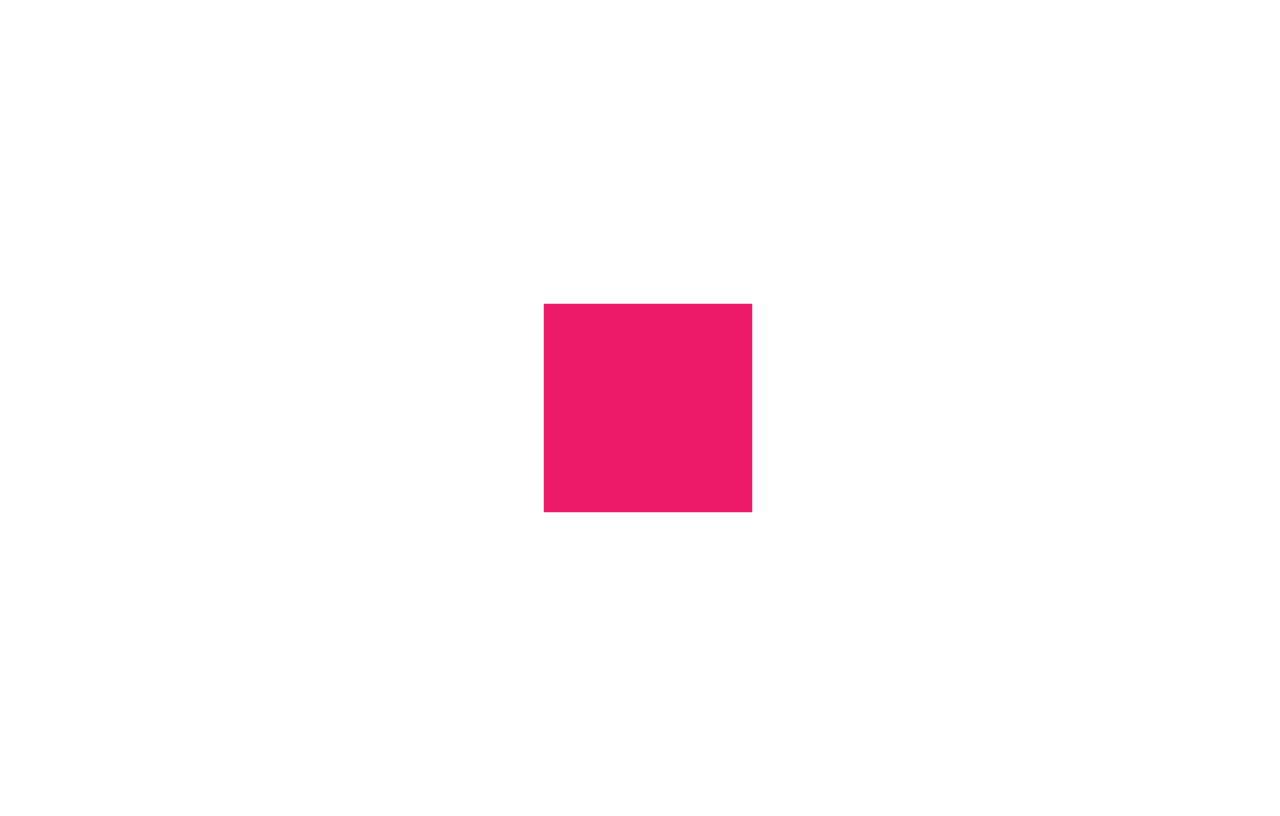
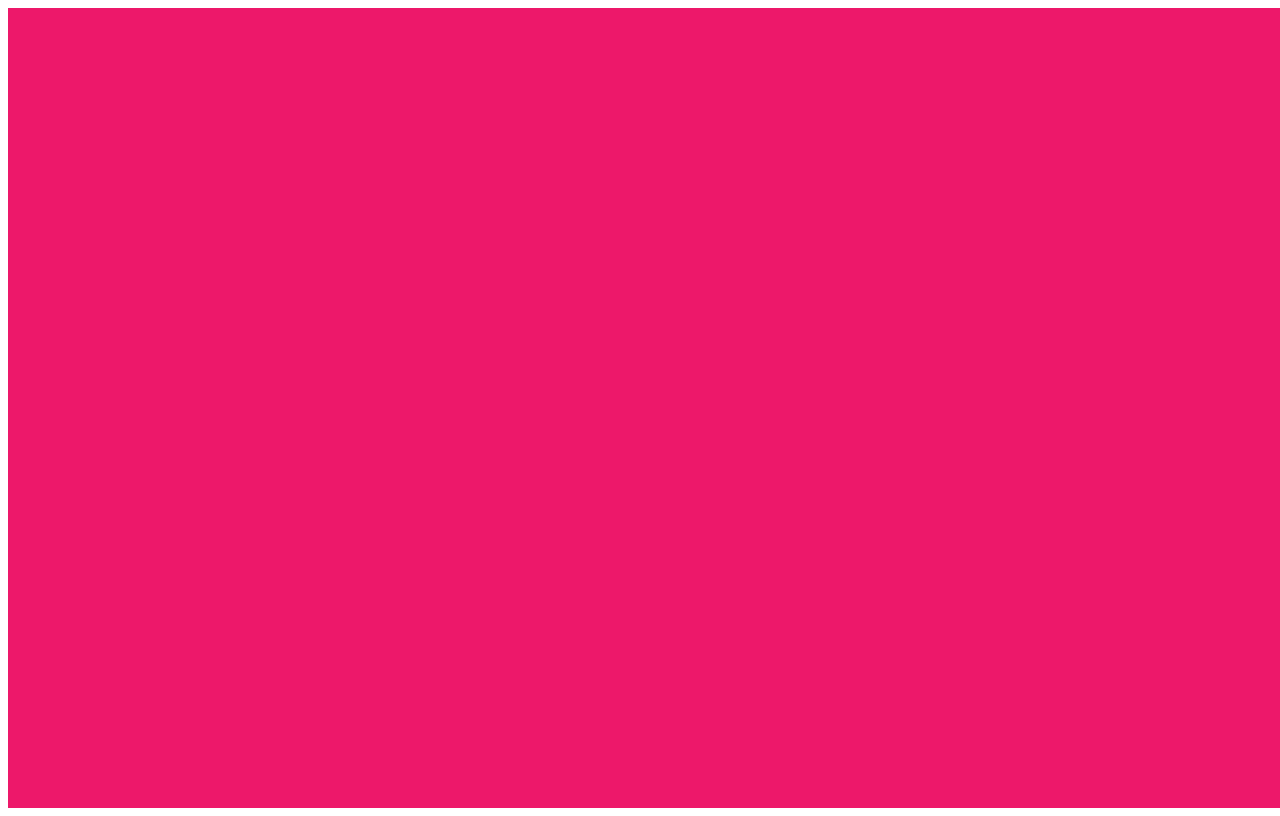
Before and after one commit to JiwonChoi1017/Practice-React-Three-Fiber, a React (Create React App) app: page / in a window 1280 px wide. Built offline with nearby package versions, Linux system fonts and the light colour scheme.

Commit message:
カメラについて学習

```diff
--- a/src/App.tsx
+++ b/src/App.tsx
@@ -1,8 +1,8 @@
-import Animation from "./components/Animation";
+import OrthographicCamera from "./components/OrthographicCamera";
 import React from "react";
 
 function App() {
-  return <Animation />;
+  return <OrthographicCamera />;
 }
 
 export default App;
--- /dev/null
+++ b/src/components/OrthographicCamera.tsx
@@ -0,0 +1,55 @@
+/* eslint-disable react/no-unknown-property */
+
+import * as THREE from "three";
+
+import { Canvas, useFrame } from "@react-three/fiber";
+import React, { useRef } from "react";
+
+import classes from "../styles/Global.module.css";
+
+const Cube = () => {
+  const cubeRef = useRef<THREE.Mesh>(null);
+
+  useFrame((state) => {
+    const elapsedTime = state.clock.getElapsedTime();
+    if (!cubeRef.current) {
+      return;
+    }
+    state.camera.lookAt(cubeRef.current.position);
+    cubeRef.current.rotation.y = elapsedTime;
+  });
+
+  const object = (
+    <mesh ref={cubeRef}>
+      <boxGeometry args={[1, 1, 1, 5, 5, 5]} />
+      <meshBasicMaterial color="#e91e63" />
+    </mesh>
+  );
+  return object;
+};
+
+const OrthographicCamera = () => {
+  // 任意の値を入れている
+  const aspectRatio = 880 / 820;
+  return (
+    <div className={classes.canvas}>
+      <Canvas
+        orthographic
+        camera={{
+          zoom: 300,
+          position: [2, 2, 2],
+          left: -1 * aspectRatio,
+          right: 1 * aspectRatio,
+          top: 1,
+          bottom: -1,
+          near: 0.1,
+          far: 100,
+        }}
+      >
+        <Cube />
+      </Canvas>
+    </div>
+  );
+};
+
+export default OrthographicCamera;
```
Also changed, not shown: src/components/PerspectiveCamera.tsx (added, +52 -0 lines).
